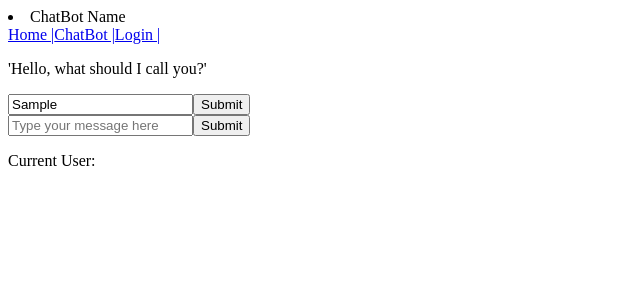
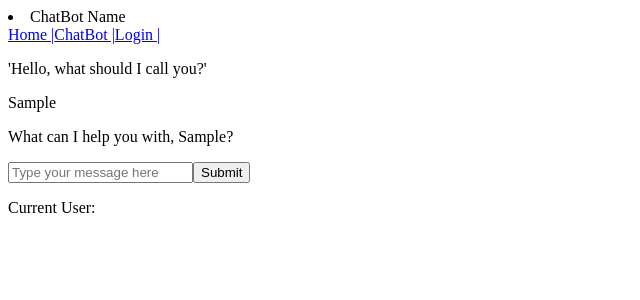
Before and after one commit to taypeoples/ChatTErbot, a Vue app in the folder vue/: page /chatBot in a window 1280 px wide. Both pictures are taken after typing "Sample" into the empty fields and a click on the button "Submit". Shown: the top 300 px of the page, without its empty margins (0-640 px from the left). Built offline with nearby package versions, Linux system fonts and the light colour scheme.

Commit message:
committing chatbot nickname functionality

```diff
--- a/vue/src/components/ChatBot.vue
+++ b/vue/src/components/ChatBot.vue
@@ -1,9 +1,9 @@
 <template>
   <div>
     <chat-greeting v-on:passNickname="getNickname($event)" />
-    <p v-for="message in messages" v-bind:key="message.id" >{{message}}</p>
+    <p v-for="message in messages" v-bind:key="message.id">{{ message }}</p>
 
-    <form v-on:submit.prevent="handleSubmit">
+    <form v-if="showForm === true" v-on:submit.prevent="handleSubmit">
       <input
         id="chatEntry"
         type="text"
@@ -19,19 +19,20 @@
 
 <script>
 /* import QuoteService from '../services/QuoteService.js' */
-import ResponseService from '../services/ResponseService.js';
-import ChatGreeting from './ChatGreeting.vue';
+import ResponseService from "../services/ResponseService.js";
+import ChatGreeting from "./ChatGreeting.vue";
 
 export default {
   components: {
-    ChatGreeting
+    ChatGreeting,
   },
-    data(){
+  data() {
     return {
-            userMessage: '',
-            responseMessage: '',
+      userMessage: "",
+      responseMessage: "",
       messages: [],
-            nickname: '',
+      nickname: "",
+      showForm: false
     };
   },
 
@@ -48,26 +49,26 @@ export default {
 
   // },
 
-
-
-
-
   methods: {
-        handleSubmit(){
+    handleSubmit() {
       this.messages.push(this.userMessage);
       this.handleResponse(this.userMessage);
-            this.userMessage = '';
+      this.userMessage = "";
     },
 
-        handleResponse(userMessage){
-            ResponseService.getBotMessage(userMessage).then( response =>{
+    handleResponse(userMessage) {
+      ResponseService.getBotMessage(userMessage).then((response) => {
         const responseMessage = response.data.messageText;
         this.messages.push(responseMessage);
-            })
+      });
     },
-        getNickname(nickname){
-          this.nickname=nickname;
-        }
+    getNickname(nickname) {
+      this.nickname = nickname;
+      this.messages.push(nickname);
+      this.messages.push('What can I help you with, ' + nickname + '?');
+      this.showForm = true;
+
+    },
     // pageOpen(){
     //     let Greeting = '';
     //     if(this.$store.user.nickname != null){
@@ -78,17 +79,13 @@ export default {
     //     }
 
     // this.messages.push(Greeting);
-        }
+  },
   // promptForNickname(){
   //     this.messages.push('Hello, what should I call you?');
   //     const userSetNickname = window.prompt('Enter your nick-name');
   //     return userSetNickname;
   // }
-
 };
-
-
-
 </script>
 
 <style scoped>
--- a/vue/src/components/ChatGreeting.vue
+++ b/vue/src/components/ChatGreeting.vue
@@ -1,7 +1,7 @@
 <template>
   <div>
     <p>'Hello, what should I call you?'</p>
-    <form v-on:submit.prevent="submitNickname">
+    <form v-if="showForm === true" v-on:submit.prevent="submitNickname">
       <input
         id="chatEntry"
         type="text"
@@ -16,10 +16,11 @@
 
 <script>
 export default {
-  data(){
-    return{
-      nickname: ''
-    }
+  data() {
+    return {
+      nickname: "",
+      showForm: true,
+    };
   },
   /* mounted() {
 
@@ -30,7 +31,8 @@ export default {
 
   methods: {
     submitNickname() {
-      this.$emit('passNickname', this.nickname);
+      this.$emit("passNickname", this.nickname);
+      this.showForm = false;
     },
   },
 };
```
Lines whose indentation alone changed are shown as unchanged.
